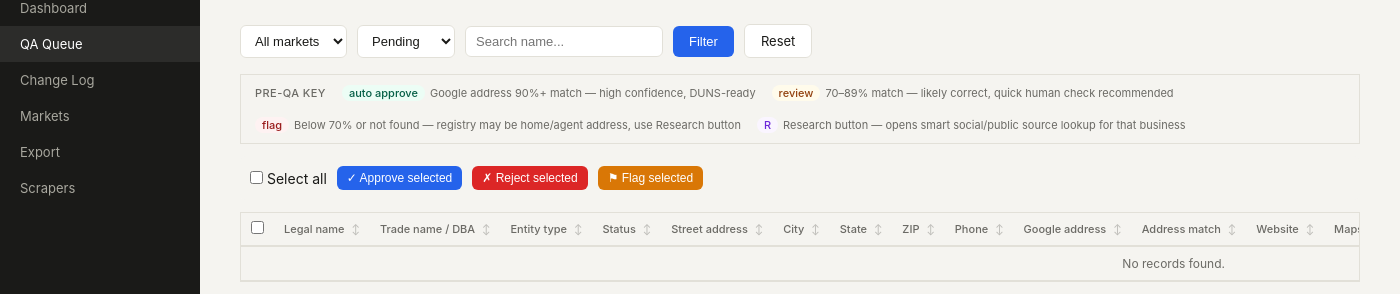
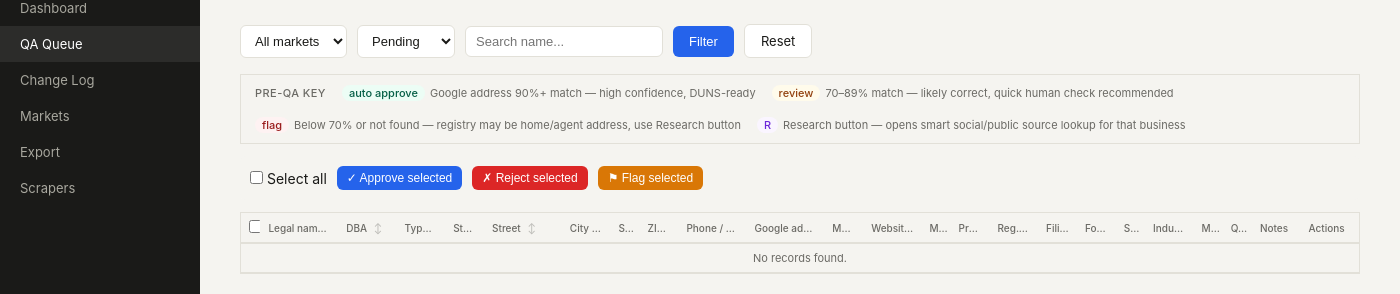
Before and after one commit to connifer125-hub/business-registry-tool, a Flask app: template admin/templates/queue.html in a window 1400 px wide. Shown: the part 75-369 px from the top of the page. Run offline with Flask 3, Linux system fonts and the light colour scheme; the template is opened without the code that fills it, so the values that code supplies are empty; some libraries are stand-ins or nearby versions.

Commit message:
Update queue.html

```diff
--- a/admin/templates/queue.html
+++ b/admin/templates/queue.html
@@ -13,22 +13,24 @@
   border: 0.5px solid var(--border);
   border-radius: var(--border-radius-md);
 }
-.tbl { border-collapse: collapse; font-size: 12px; width: 100%; }
+.tbl { border-collapse: collapse; font-size: 11px; width: 100%; table-layout: fixed; }
 .tbl th {
-  text-align: left; padding: 8px 10px;
+  text-align: left; padding: 7px 8px;
   border-bottom: 2px solid var(--border);
-  font-weight: 500; font-size: 11px; color: var(--muted);
+  font-weight: 500; font-size: 10px; color: var(--muted);
   white-space: nowrap; cursor: pointer; user-select: none;
   background: var(--bg);
   position: sticky;
   top: 0;
   z-index: 2;
   box-shadow: 0 1px 0 var(--border);
+  overflow: hidden;
+  text-overflow: ellipsis;
 }
 .tbl th:hover { color: var(--text); }
 .tbl th .sort-icon { margin-left: 4px; opacity: 0.4; font-size: 10px; }
 .tbl th.sorted .sort-icon { opacity: 1; color: var(--accent); }
-.tbl td { padding: 9px 10px; border-bottom: 1px solid var(--border); vertical-align: middle; white-space: nowrap; }
+.tbl td { padding: 7px 8px; border-bottom: 1px solid var(--border); vertical-align: middle; white-space: nowrap; overflow: hidden; text-overflow: ellipsis; max-width: 0; }
 .tbl tr.row-approved td { background: #f0fdf4; }
 .tbl tr.row-rejected td { background: #fef2f2; }
 .tbl tr.row-flagged  td { background: #faf5ff; }
@@ -138,30 +140,30 @@
     <table class="tbl" id="queue-table">
       <thead>
         <tr>
-          <th style="width:28px"><input type="checkbox" onchange="toggleAll(this)"></th>
-          <th onclick="sortTable(1)">Legal name <span class="sort-icon">↕</span></th>
-          <th onclick="sortTable(2)">Trade name / DBA <span class="sort-icon">↕</span></th>
-          <th onclick="sortTable(3)">Entity type <span class="sort-icon">↕</span></th>
-          <th onclick="sortTable(4)">Status <span class="sort-icon">↕</span></th>
-          <th onclick="sortTable(5)">Street address <span class="sort-icon">↕</span></th>
-          <th onclick="sortTable(6)">City <span class="sort-icon">↕</span></th>
-          <th onclick="sortTable(7)">State <span class="sort-icon">↕</span></th>
-          <th onclick="sortTable(8)">ZIP <span class="sort-icon">↕</span></th>
-          <th onclick="sortTable(9)">Phone <span class="sort-icon">↕</span></th>
-          <th onclick="sortTable(10)">Google address <span class="sort-icon">↕</span></th>
-          <th onclick="sortTable(11)">Address match <span class="sort-icon">↕</span></th>
-          <th onclick="sortTable(12)">Website <span class="sort-icon">↕</span></th>
-          <th onclick="sortTable(13)">Maps <span class="sort-icon">↕</span></th>
-          <th onclick="sortTable(14)">Pre-QA <span class="sort-icon">↕</span></th>
-          <th onclick="sortTable(15)">Registered agent <span class="sort-icon">↕</span></th>
-          <th onclick="sortTable(16)">Filing ID <span class="sort-icon">↕</span></th>
-          <th onclick="sortTable(17)">Formed <span class="sort-icon">↕</span></th>
-          <th onclick="sortTable(18)">SIC <span class="sort-icon">↕</span></th>
-          <th onclick="sortTable(19)">Industry <span class="sort-icon">↕</span></th>
-          <th onclick="sortTable(20)">Market <span class="sort-icon">↕</span></th>
-          <th onclick="sortTable(21)">QA <span class="sort-icon">↕</span></th>
-          <th>Notes</th>
-          <th>Actions</th>
+          <th style="width:2%"><input type="checkbox" onchange="toggleAll(this)"></th>
+          <th style="width:8%" onclick="sortTable(1)">Legal name <span class="sort-icon">↕</span></th>
+          <th style="width:6%" onclick="sortTable(2)">DBA <span class="sort-icon">↕</span></th>
+          <th style="width:5%" onclick="sortTable(3)">Type <span class="sort-icon">↕</span></th>
+          <th style="width:4%" onclick="sortTable(4)">Status <span class="sort-icon">↕</span></th>
+          <th style="width:8%" onclick="sortTable(5)">Street <span class="sort-icon">↕</span></th>
+          <th style="width:5%" onclick="sortTable(6)">City <span class="sort-icon">↕</span></th>
+          <th style="width:3%" onclick="sortTable(7)">St <span class="sort-icon">↕</span></th>
+          <th style="width:4%" onclick="sortTable(8)">ZIP <span class="sort-icon">↕</span></th>
+          <th style="width:7%" onclick="sortTable(9)">Phone / area <span class="sort-icon">↕</span></th>
+          <th style="width:8%" onclick="sortTable(10)">Google address <span class="sort-icon">↕</span></th>
+          <th style="width:4%" onclick="sortTable(11)">Match <span class="sort-icon">↕</span></th>
+          <th style="width:6%" onclick="sortTable(12)">Website <span class="sort-icon">↕</span></th>
+          <th style="width:3%" onclick="sortTable(13)">Maps <span class="sort-icon">↕</span></th>
+          <th style="width:4%" onclick="sortTable(14)">Pre-QA <span class="sort-icon">↕</span></th>
+          <th style="width:5%" onclick="sortTable(15)">Reg. agent <span class="sort-icon">↕</span></th>
+          <th style="width:4%" onclick="sortTable(16)">Filing ID <span class="sort-icon">↕</span></th>
+          <th style="width:4%" onclick="sortTable(17)">Formed <span class="sort-icon">↕</span></th>
+          <th style="width:3%" onclick="sortTable(18)">SIC <span class="sort-icon">↕</span></th>
+          <th style="width:5%" onclick="sortTable(19)">Industry <span class="sort-icon">↕</span></th>
+          <th style="width:3%" onclick="sortTable(20)">Mkt <span class="sort-icon">↕</span></th>
+          <th style="width:3%" onclick="sortTable(21)">QA <span class="sort-icon">↕</span></th>
+          <th style="width:5%">Notes</th>
+          <th style="width:6%">Actions</th>
         </tr>
       </thead>
       <tbody>
```
Also changed, not shown: other parts of admin/templates/queue.html (+23 -23 lines).
